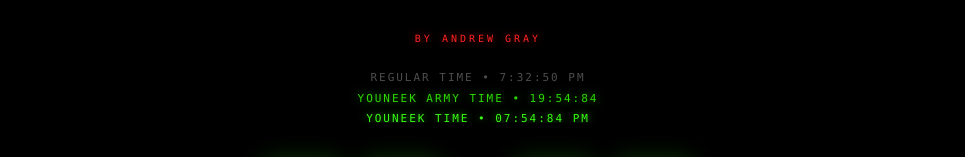
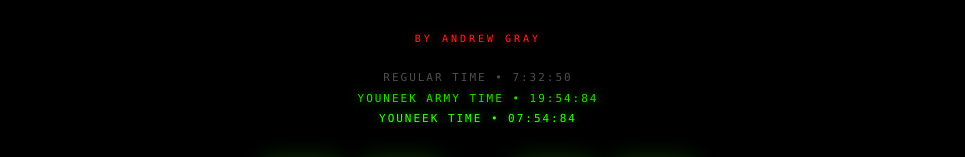
Before and after one commit to AndrewGrayYouNeeK/youneek-time, a React (Vite) app: page / in a window 1280 px wide. Shown: the part 137-294 px from the top of the page, without its empty margins (162-1127 px from the left). Built offline with nearby package versions, Linux system fonts and the light colour scheme; no server answers.

Commit message:
File changes

```diff
--- a/src/components/younEEK/ClockHeader.jsx
+++ b/src/components/younEEK/ClockHeader.jsx
@@ -11,18 +11,13 @@ function pad(v) { return String(v).padStart(2, '0'); }
 
 export default function ClockHeader({ now, time }) {
   // Regular 12-hour time
-  const standardTime = new Intl.DateTimeFormat('en-US', {
-    hour: 'numeric',
-    minute: '2-digit',
-    second: '2-digit',
-    hour12: true,
-  }).format(now);
+  const standardTime = `${time.hours12}:${pad(now.getMinutes())}:${pad(now.getSeconds())}`;
 
   // YouNeeK Army Time: 24h real hours, 100-minute hours, 100-second minutes
   const armyStr = `${pad(time.armyHours)}:${pad(time.armyMinutes)}:${pad(time.armySeconds)}`;
 
   // YouNeeK 12h Army Time: same but 12h format
-  const army12Str = `${pad(time.hours12)}:${pad(time.armyMinutes)}:${pad(time.armySeconds)} ${time.ampm}`;
+  const army12Str = `${pad(time.hours12)}:${pad(time.armyMinutes)}:${pad(time.armySeconds)}`;
 
   return (
     <div className="header relative">
```
